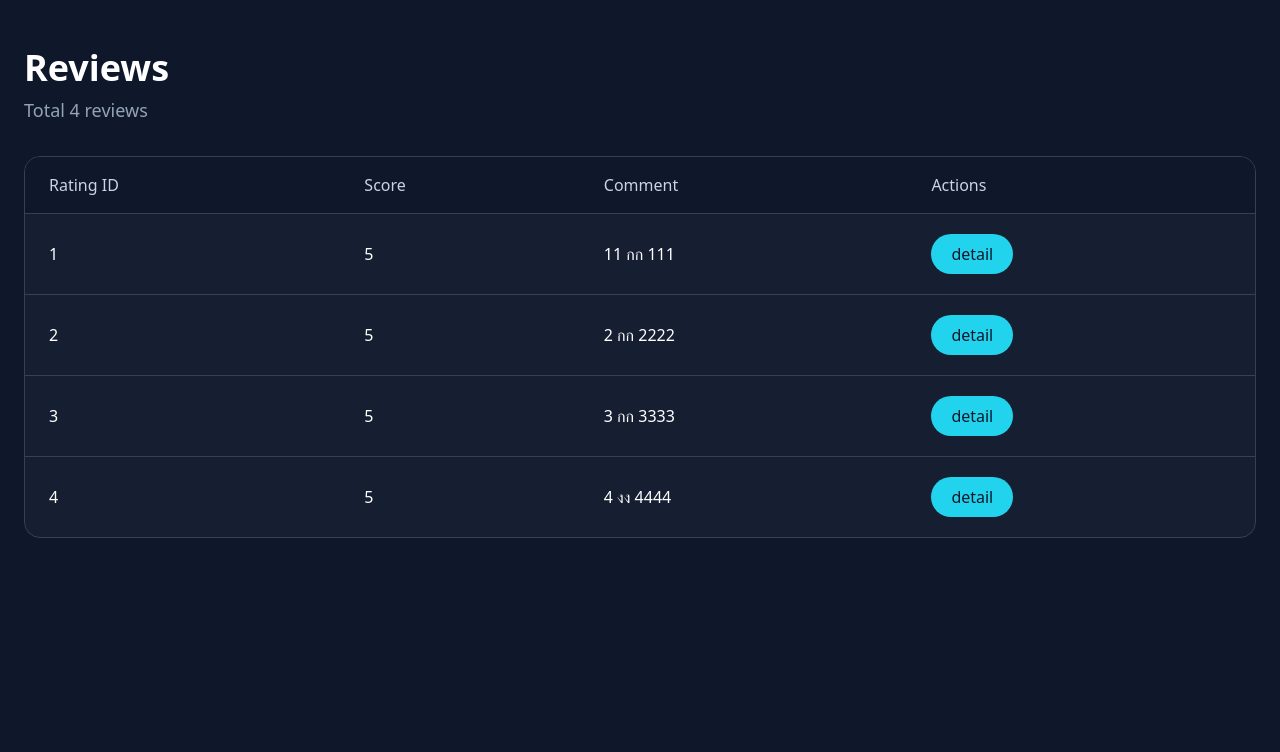
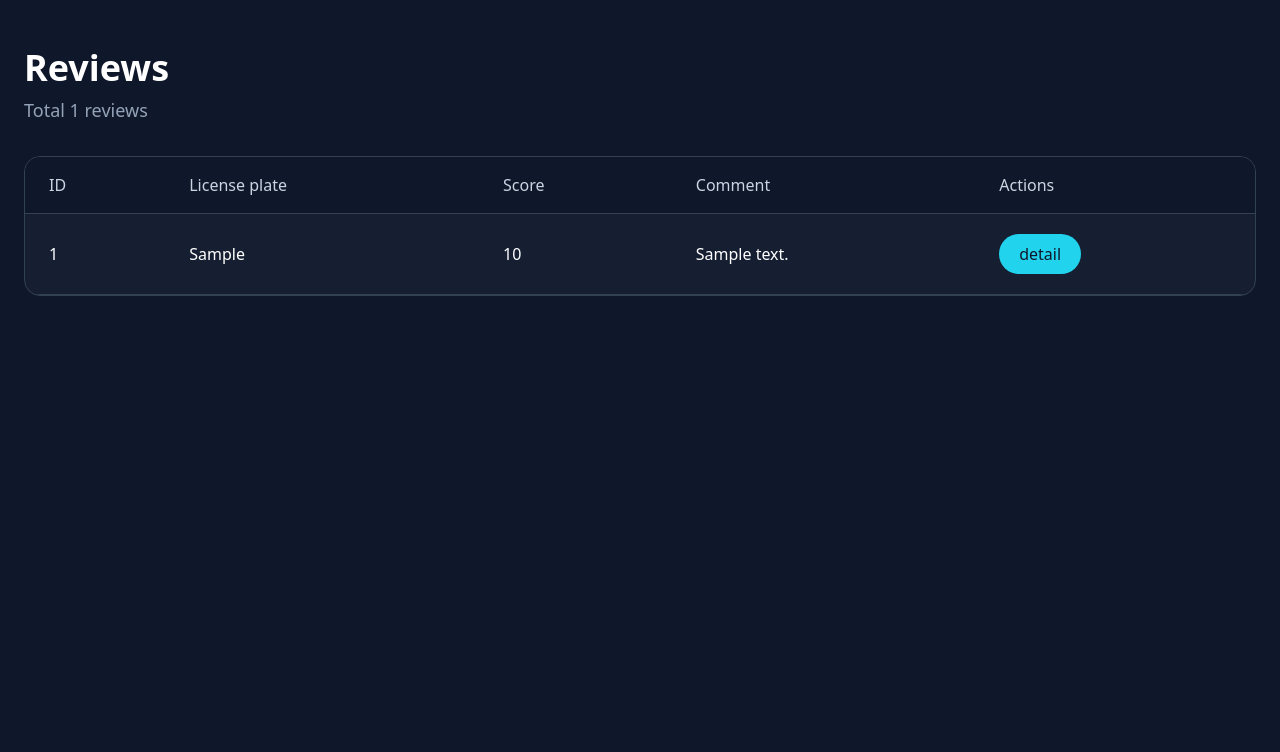
Before and after one commit to nuttawit007/EVConnectService-SSR, a Django app: page /staff/reviews/ in a window 1280 px wide. Shown: the part 68-820 px from the top of the page. Run offline with Django 5.2, Linux system fonts and the light colour scheme; tables that the repository leaves empty hold one stand-in row (values such as "Sample post"); parts of the project's set-up code (start-up, migrations or seed data) failed here and were passed over; some libraries are stand-ins or nearby versions.

Commit message:
feat(staff-review) : Dynamically render reviews in review list view
Replaced hardcoded review entries in the review_list.html template with a dynamic for-loop rendering reviews from the database. Updated ReviewListView to query reviews, join related vehicle and appointment data, and pass total review count and review details to the template.

```diff
--- a/staff/templates/review_list.html
+++ b/staff/templates/review_list.html
@@ -5,7 +5,7 @@
     <!-- Page Title  -->
     <div class="mb-8">
         <h1 class="text-4xl font-bold mb-2">Reviews</h1>
-        <p class="text-slate-400 text-lg">Total 4 reviews</p>
+        <p class="text-slate-400 text-lg">Total {{ total_reviews }} reviews</p>
     </div>
 
     <!-- Reviews Table  -->
@@ -13,62 +13,33 @@
         <table class="w-full">
             <thead>
                 <tr class="border-b border-slate-700 bg-slate-900">
-                    <th class="text-left px-6 py-4 font-medium text-slate-300">Rating ID</th>
+                    <th class="text-left px-6 py-4 font-medium text-slate-300">ID</th>
+                    <th class="text-left px-6 py-4 font-medium text-slate-300">License plate</th>
                     <th class="text-left px-6 py-4 font-medium text-slate-300">Score</th>
                     <th class="text-left px-6 py-4 font-medium text-slate-300">Comment</th>
                     <th class="text-left px-6 py-4 font-medium text-slate-300">Actions</th>
                 </tr>
             </thead>
             <tbody>
-                <!-- Review 1  -->
+                {% for review in reviews %}
                     <tr class="border-b border-slate-700 hover:bg-slate-800/30 transition-colors">
-                    <td class="px-6 py-5 text-white">1</td>
-                    <td class="px-6 py-5 text-white">5</td>
-                    <td class="px-6 py-5 text-white">11 กก 111</td>
+                        <td class="px-6 py-5 text-white">{{ review.index }}</td>
+                        <td class="px-6 py-5 text-white">{{ review.license_plate }}</td>
+                        <td class="px-6 py-5 text-white">{{ review.score }}</td>
+                        <td class="px-6 py-5 text-white">{{ review.comment }}</td>
                         <td class="px-6 py-5">
-                        <a href="{%  url 'review_detail' review_id=1 %}">
+                            <a href="{% url 'review_detail' review_id=review.id %}">
                                 <button class="px-5 py-2 bg-cyan-400 hover:bg-cyan-300 text-slate-900 rounded-full font-medium transition-colors">
                                     detail
                                 </button>
                             </a>
                         </td>
                     </tr>
-
-                <!-- Review 2  -->
-                <tr class="border-b border-slate-700 hover:bg-slate-800/30 transition-colors">
-                    <td class="px-6 py-5 text-white">2</td>
-                    <td class="px-6 py-5 text-white">5</td>
-                    <td class="px-6 py-5 text-white">2 กก 2222</td>
-                    <td class="px-6 py-5">
-                        <button class="px-5 py-2 bg-cyan-400 hover:bg-cyan-300 text-slate-900 rounded-full font-medium transition-colors">
-                            detail
-                        </button>
-                    </td>
+                {% empty %}
+                    <tr>
+                        <td colspan="5" class="px-6 py-6 text-center text-slate-400">No reviews found.</td>
                     </tr>
-
-                <!-- Review 3  -->
-                <tr class="border-b border-slate-700 hover:bg-slate-800/30 transition-colors">
-                    <td class="px-6 py-5 text-white">3</td>
-                    <td class="px-6 py-5 text-white">5</td>
-                    <td class="px-6 py-5 text-white">3 กก 3333</td>
-                    <td class="px-6 py-5">
-                        <button class="px-5 py-2 bg-cyan-400 hover:bg-cyan-300 text-slate-900 rounded-full font-medium transition-colors">
-                            detail
-                        </button>
-                    </td>
-                </tr>
-
-                <!-- Review 4  -->
-                <tr class="hover:bg-slate-800/30 transition-colors">
-                    <td class="px-6 py-5 text-white">4</td>
-                    <td class="px-6 py-5 text-white">5</td>
-                    <td class="px-6 py-5 text-white">4 งง 4444</td>
-                    <td class="px-6 py-5">
-                        <button class="px-5 py-2 bg-cyan-400 hover:bg-cyan-300 text-slate-900 rounded-full font-medium transition-colors">
-                            detail
-                        </button>
-                    </td>
-                </tr>
+                {% endfor %}
             </tbody>
         </table>
     </div>
--- a/staff/views.py
+++ b/staff/views.py
@@ -108,8 +108,27 @@ class VehicleListView(View):
 
 class ReviewListView(View):
     def get(self, request):
-        # Logic to retrieve and display a list of reviews
-        return render(request, 'review_list.html')
+        reviews = (
+            Review.objects
+            .select_related('appointment__vehicle', 'appointment__user')
+            .order_by('id')
+        )
+        review_rows = []
+        for idx, review in enumerate(reviews, start=1):
+            appointment = review.appointment
+            vehicle = appointment.vehicle if appointment else None
+            review_rows.append({
+                'index': idx,
+                'id': review.id,
+                'score': review.score,
+                'comment': review.comment or '-',
+                'appointment_number': appointment.id if appointment else '-',
+                'license_plate': vehicle.license_plate if vehicle else '-',
+            })
+        return render(request, 'review_list.html', {
+            'total_reviews': reviews.count(),
+            'reviews': review_rows,
+        })
 
 class ReviewDetailView(View):
     def get(self, request, review_id):
```
Lines whose indentation alone changed are shown as unchanged.
